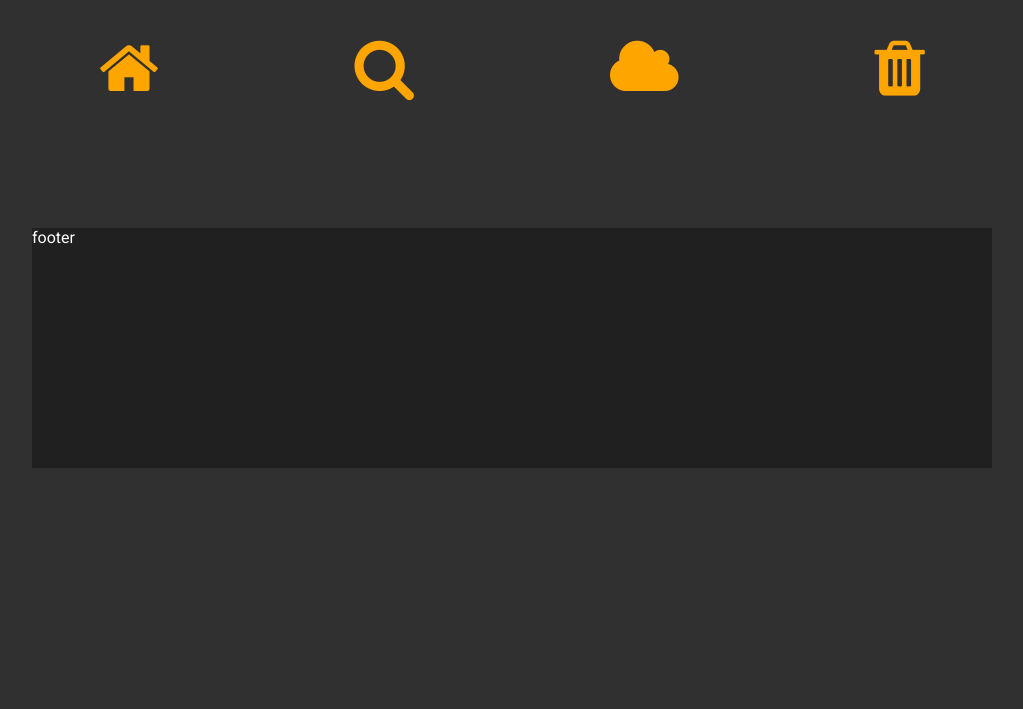
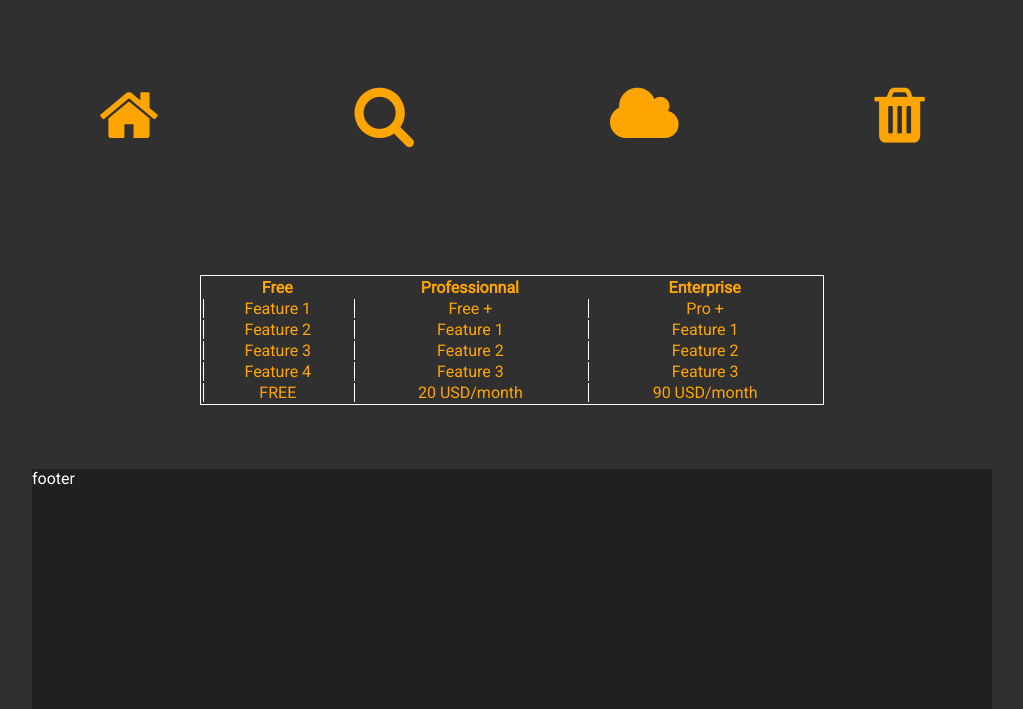
Before and after one commit to 2binfree/basic_html_css_ex1, a plain HTML site: page index.html in a window 1280 px wide. Shown: the part 1214-1923 px from the top of the page, without its empty margins (128-1151 px from the left). Before the commit the page ends 1682 px from the top, so only its background shows below. Drawn offline with Linux system fonts and the light colour scheme.

Commit message:
[WIP] add pictures and table css

```diff
--- a/assets/css/main.css
+++ b/assets/css/main.css
@@ -49,7 +49,6 @@
 .main > .mainMiddle {
   margin: 4em;
   padding-top: 2em;
-  height: 35em;
 }
 
 .main > .mainMiddle > cite {
@@ -98,6 +97,25 @@
   margin-right: 3em;
 }
 
+.features {
+  display: grid;
+  margin-left: auto;
+  margin-right: auto;
+  width: 75%;
+}
+
+table {
+  border: solid 1px white;
+}
+
+tr {
+  width: 10em;
+}
+
+td {
+  border-left: solid 1px white;
+}
+
 .footer {
   background-color: #202020;
   color: white;
--- a/index.html
+++ b/index.html
@@ -40,18 +40,61 @@
           </p>
         </div>
       </div>
-    </div>
       <div class="mainBottom">
         <i class="fa fa-home"></i>
         <i class="fa fa-search"></i>
         <i class="fa fa-cloud"></i>
         <i class="fa fa-trash"></i>
       </div>
+      <div class="features">
+        <table>
+          <thead>
+            <tr>
+              <th>Free</th>
+              <th>Professionnal</th>
+              <th>Enterprise</th>
+            </tr>
+          </thead>
+          <tbody>
+            <tr>
+              <td>Feature 1</td>
+              <td>Free + </td>
+              <td>Pro +</td>
+            </tr>
+            <tr>
+              <td>Feature 2</td>
+              <td>Feature 1</td>
+              <td>Feature 1</td>
+            </tr>
+            <tr>
+              <td>Feature 3</td>
+              <td>Feature 2</td>
+              <td>Feature 2</td>
+            </tr>
+            <tr>
+              <td>Feature 4</td>
+              <td>Feature 3</td>
+              <td>Feature 3</td>
+            </tr>
+          </tbody>
+
+          <tfoot>
+            <tr>
+              <td>FREE</td>
+              <td>20 USD/month</td>
+              <td>90 USD/month</td>
+            </tr>
+          </tfoot>
+        </table>
+      </div>
+    </div>
   </section>
 
 
   <section class="footer">
+    <div>
       <p>footer</p>
+    </div>
   </section>
 </body>
 
```
Also changed, not shown: assets/img/img1.jpg (added), assets/img/img2.jpg (added), assets/img/img3.jpg (added). Lines whose indentation alone changed are shown as unchanged.
